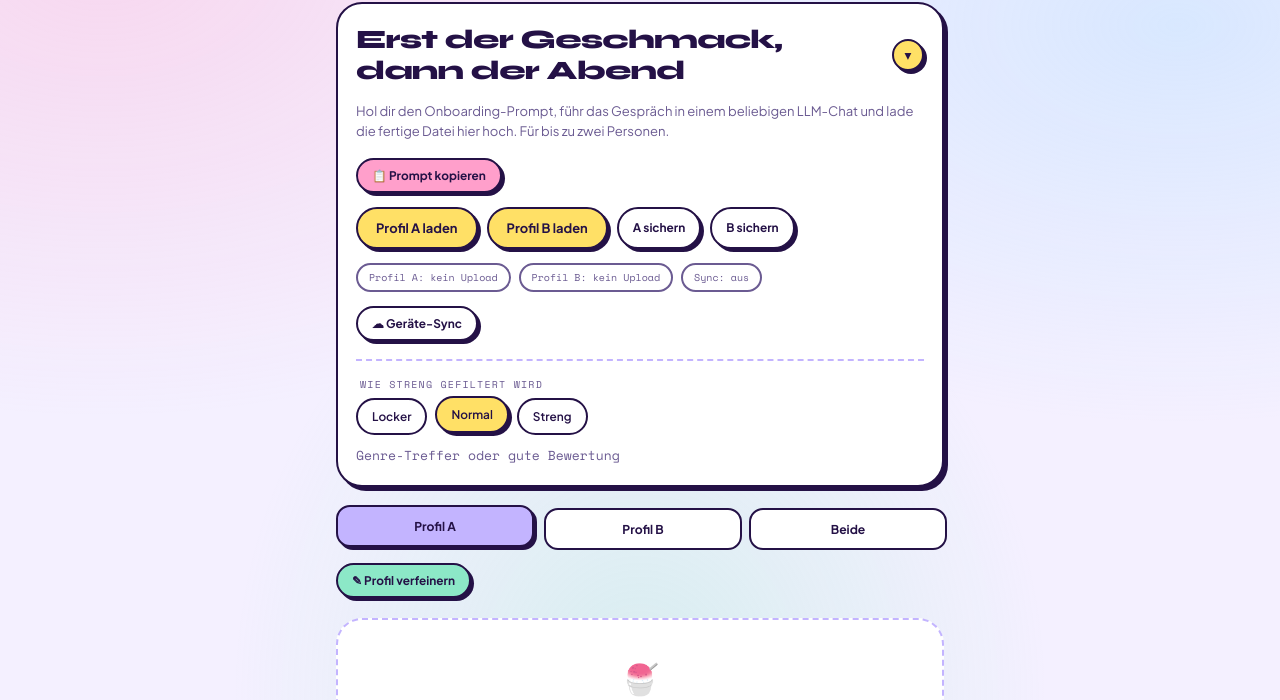
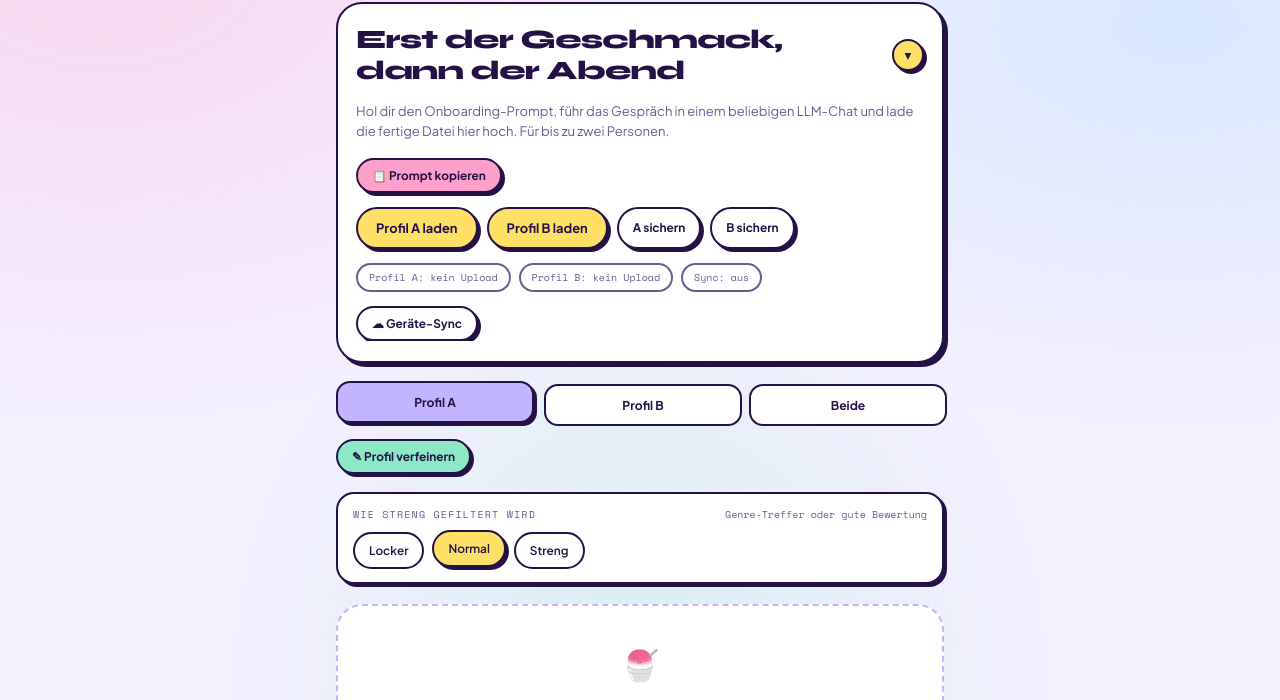
Before and after one commit to buuuuuuuuuuuuuuuu/StreaMeGuide, a plain HTML site: page index.html in a window 1280 px wide. Shown: the part 71-771 px from the top of the page. Drawn offline with nearby package versions, Linux system fonts and the light colour scheme.

Commit message:
Add files via upload

```diff
--- a/app.js
+++ b/app.js
@@ -1,4 +1,4 @@
-const APP_VERSION = "1.4.0";
+const APP_VERSION = "1.5.0";
 const STORAGE_KEY = "streamguide:profiles";
 const RECS_URL = "recommendations.json";
 const RECS_SAMPLE_URL = "recommendations.sample.json";
@@ -53,6 +53,7 @@ let state = {
   profiles: { A: null, B: null }, // preferences.json content per slot
   activeView: "A", // "A" | "B" | "both"
   showAll: false,
+  relaxAll: false,
   recs: null
 };
 
@@ -376,10 +377,13 @@ function toggleLove(item) {
 const MIN_PER_SECTION = 2;
 const SECTION_KEY = "streamguide:sections";
 const SECTION_TITLES = {
+  buzz: "🔥 Gerade besprochen",
   netflix: "Netflix",
   prime: "Prime – gratis enthalten",
   mediathek: "Öffentlich-rechtliche Mediathek"
 };
+// Reihenfolge der Bereiche in der Liste
+const SECTION_ORDER = ["buzz", "netflix", "prime", "mediathek"];
 
 function collapsedSections() {
   try { return new Set(JSON.parse(localStorage.getItem(SECTION_KEY) || "[]")); }
@@ -431,8 +435,11 @@ function render() {
     return;
   }
 
-  // Wenn nichts die Prüfung besteht, wird der beste Reservetitel zum Tagestipp
-  const ranked = pass.length ? pass : soft;
+  // Im gelockerten Modus kommt die komplette Reserve dazu.
+  // Ohne jeden regulären Treffer wird der beste Reservetitel zum Tagestipp.
+  const ranked = state.relaxAll
+    ? [...pass, ...soft].sort((a, b) => b.score - a.score)
+    : (pass.length ? pass : soft);
   const [top, ...restPass] = ranked;
   const singleProfile = state.activeView !== "both" ? state.activeView : null;
   const prefsForLove = state.profiles[singleProfile || "A"];
@@ -459,9 +466,13 @@ function render() {
   const hiddenCount = restPass.length - shown.length;
   const usedKeys = new Set([itemKey(top.item)]);
 
-  const groups = { netflix: [], prime: [], mediathek: [] };
+  const groups = { buzz: [], netflix: [], prime: [], mediathek: [] };
   shown.forEach(entry => {
     usedKeys.add(itemKey(entry.item));
+    // Von der Presse entdeckte Titel stehen in ihrer eigenen Sektion, damit
+    // sie nicht zwischen den Anbieterlisten untergehen (Anbieter-Badge
+    // tragen sie weiterhin).
+    if (entry.item.buzz) { groups.buzz.push(entry); return; }
     qualifyingProviders(entry.item).forEach(p => {
       if (!groups[p.key].some(e => itemKey(e.item) === itemKey(entry.item))) groups[p.key].push(entry);
     });
@@ -470,7 +481,8 @@ function render() {
   // Jeder Bereich bekommt mindestens MIN_PER_SECTION Einträge. Fehlen welche,
   // wird aus der Reserve aufgefüllt (nur weich gescheiterte Titel, nie hart
   // ausgeschlossene) und sichtbar als "gelockert" gekennzeichnet.
-  Object.keys(groups).forEach(key => {
+  ["netflix", "prime", "mediathek"].forEach(key => {
+    if (state.relaxAll) return;               // im gelockerten Modus ist ohnehin alles drin
     if (groups[key].length >= MIN_PER_SECTION) return;
     for (const entry of soft) {
       if (groups[key].length >= MIN_PER_SECTION) break;
@@ -483,7 +495,7 @@ function render() {
 
   const collapsed = collapsedSections();
   let html = "";
-  Object.keys(groups).forEach(key => {
+  SECTION_ORDER.forEach(key => {
     if (!groups[key].length) return;
     const isCollapsed = collapsed.has(key);
     html += `
@@ -504,6 +516,14 @@ function render() {
     html += `<button class="btn secondary show-more" id="show-more">Auf die besten ${VISIBLE_LIMIT} zurück</button>`;
   }
 
+  // Regeln lockern: nimmt die komplette Reserve dazu (nur weich gescheiterte
+  // Titel – harte Ausschlüsse bleiben in jedem Fall draußen)
+  if (state.relaxAll) {
+    html += `<button class="btn secondary show-more" id="relax-toggle">🔒 Regeln wieder anziehen</button>`;
+  } else if (soft.length) {
+    html += `<button class="btn bubble show-more" id="relax-toggle">🔓 Regeln lockern – ${soft.length} weitere Vorschläge</button>`;
+  }
+
   listSlot.innerHTML = html;
 
   listSlot.querySelectorAll(".section-toggle").forEach(btn => {
@@ -517,6 +537,14 @@ function render() {
       if (body) body.classList.toggle("hidden", nowCollapsed);
     };
   });
+
+  const relaxBtn = listSlot.querySelector("#relax-toggle");
+  if (relaxBtn) relaxBtn.onclick = () => {
+    state.relaxAll = !state.relaxAll;
+    state.showAll = false;
+    render();
+    window.scrollTo({ top: 0, behavior: "smooth" });
+  };
 
   const moreBtn = listSlot.querySelector("#show-more");
   if (moreBtn) moreBtn.onclick = () => {
@@ -874,6 +902,7 @@ function renderStrictness() {
     chip.onclick = () => {
       localStorage.setItem(STRICTNESS_KEY, chip.dataset.k);
       state.showAll = false;
+      state.relaxAll = false;
       renderStrictness();
       render();
     };
--- a/index.html
+++ b/index.html
@@ -53,17 +53,20 @@
         <button class="btn secondary small" id="sync-btn">☁︎ Geräte-Sync</button>
       </div>
 
-      <div class="strictness">
-        <span class="field-label">Wie streng gefiltert wird</span>
-        <div class="filters" id="strictness-row"></div>
-        <p class="strictness-note" id="strictness-note"></p>
-      </div>
     </div>
   </section>
 
   <nav class="profile-switch" id="profile-switch" aria-label="Profil wählen"></nav>
 
-  <button class="btn mint small" id="refine-btn" style="margin-bottom:20px;">✎ Profil verfeinern</button>
+  <button class="btn mint small" id="refine-btn" style="margin-bottom:18px;">✎ Profil verfeinern</button>
+
+  <section class="tuning" aria-label="Auswahl steuern">
+    <div class="tuning-head">
+      <span class="field-label" style="margin:0;">Wie streng gefiltert wird</span>
+      <span class="tuning-note" id="strictness-note"></span>
+    </div>
+    <div class="filters" id="strictness-row"></div>
+  </section>
 
   <div id="hero"></div>
   <div id="list"></div>
--- a/service-worker.js
+++ b/service-worker.js
@@ -1,4 +1,4 @@
-const APP_VERSION = "1.4.0";
+const APP_VERSION = "1.5.0";
 const CACHE_NAME = `streamguide-v${APP_VERSION}`;
 const SHELL_FILES = [
   "./",
--- a/style.css
+++ b/style.css
@@ -789,19 +789,29 @@ footer{
   color: var(--ink-soft);
 }
 
-/* ---------- Strenge-Regler ---------- */
-.strictness{
-  margin-top: 18px;
-  padding-top: 16px;
-  border-top: 2.5px dashed var(--lavender);
+/* ---------- Steuerleiste ---------- */
+.tuning{
+  background: var(--paper-2);
+  border: var(--line);
+  border-radius: var(--r);
+  box-shadow: var(--pop-sm);
+  padding: 13px 15px;
+  margin-bottom: 20px;
 }
-.filters{ display:flex; gap: 8px; flex-wrap: wrap; }
-.strictness-note{
-  margin: 10px 0 0 !important;
+.tuning-head{
+  display:flex;
+  align-items:baseline;
+  justify-content:space-between;
+  gap: 10px;
+  margin-bottom: 10px;
+}
+.tuning-note{
   font-family:'Space Mono', monospace;
   font-size: 10px;
   color: var(--ink-soft);
+  text-align: right;
 }
+.filters{ display:flex; gap: 8px; flex-wrap: wrap; }
 
 /* ---------- Mehr anzeigen ---------- */
 .show-more{
```
Also changed, not shown: 1 other file.
